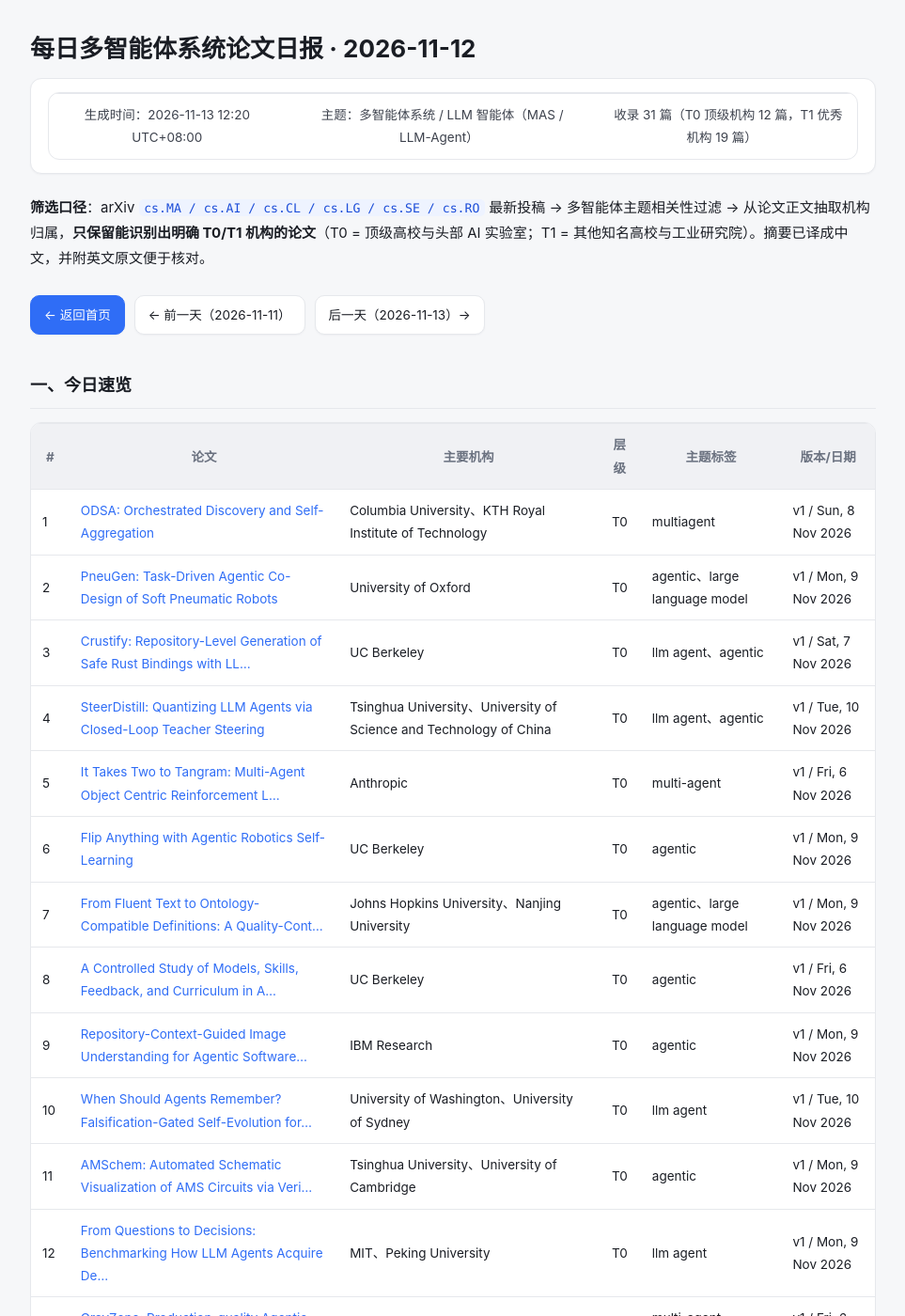
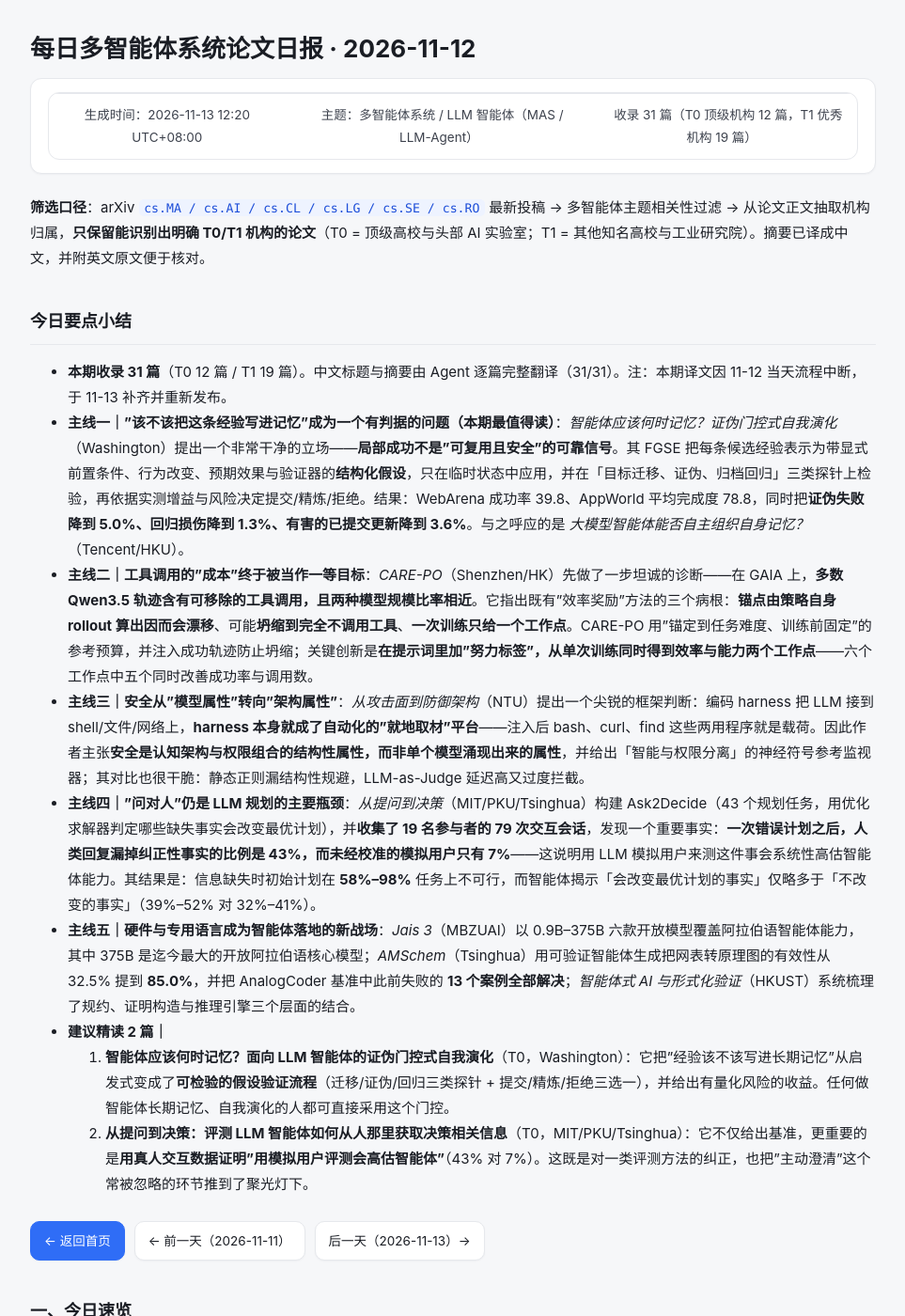
Before and after one commit to isaacveg/mas-daily, a Jekyll site: the page built from daily/2026-11-12.md, in a window 1280 px wide and 1400 px high. Shown: the whole window at 94% size, without its empty margins (158-1121 px from the left). Built offline with Jekyll 4.4.1, drawn with Linux system fonts in a browser that asks for light colours.

Commit message:
report: 更新 2026-11-13 日报

```diff
--- a/daily/2026-11-12.md
+++ b/daily/2026-11-12.md
@@ -8,6 +8,18 @@ permalink: /daily/2026-11-12/
 > 生成时间：2026-11-13 12:20 UTC+08:00　|　主题：多智能体系统 / LLM 智能体（MAS / LLM-Agent）　|　收录 31 篇（T0 顶级机构 12 篇，T1 优秀机构 19 篇）
 
 **筛选口径**：arXiv `cs.MA / cs.AI / cs.CL / cs.LG / cs.SE / cs.RO` 最新投稿 → 多智能体主题相关性过滤 → 从论文正文抽取机构归属，**只保留能识别出明确 T0/T1 机构的论文**（T0 = 顶级高校与头部 AI 实验室；T1 = 其他知名高校与工业研究院）。摘要已译成中文，并附英文原文便于核对。
+
+## 今日要点小结
+
+- **本期收录 31 篇**（T0 12 篇 / T1 19 篇）。中文标题与摘要由 Agent 逐篇完整翻译（31/31）。注：本期译文因 11-12 当天流程中断，于 11-13 补齐并重新发布。
+- **主线一｜"该不该把这条经验写进记忆"成为一个有判据的问题（本期最值得读）**：*智能体应该何时记忆？证伪门控式自我演化*（Washington）提出一个非常干净的立场——**局部成功不是"可复用且安全"的可靠信号**。其 FGSE 把每条候选经验表示为带显式前置条件、行为改变、预期效果与验证器的**结构化假设**，只在临时状态中应用，并在「目标迁移、证伪、归档回归」三类探针上检验，再依据实测增益与风险决定提交/精炼/拒绝。结果：WebArena 成功率 39.8、AppWorld 平均完成度 78.8，同时把**证伪失败降到 5.0%、回归损伤降到 1.3%、有害的已提交更新降到 3.6%**。与之呼应的是 *大模型智能体能否自主组织自身记忆？*（Tencent/HKU）。
+- **主线二｜工具调用的"成本"终于被当作一等目标**：*CARE-PO*（Shenzhen/HK）先做了一步坦诚的诊断——在 GAIA 上，**多数 Qwen3.5 轨迹含有可移除的工具调用，且两种模型规模比率相近**。它指出既有"效率奖励"方法的三个病根：**锚点由策略自身 rollout 算出因而会漂移**、可能**坍缩到完全不调用工具**、**一次训练只给一个工作点**。CARE-PO 用"锚定到任务难度、训练前固定"的参考预算，并注入成功轨迹防止坍缩；关键创新是**在提示词里加"努力标签"，从单次训练同时得到效率与能力两个工作点**——六个工作点中五个同时改善成功率与调用数。
+- **主线三｜安全从"模型属性"转向"架构属性"**：*从攻击面到防御架构*（NTU）提出一个尖锐的框架判断：编码 harness 把 LLM 接到 shell/文件/网络上，**harness 本身就成了自动化的"就地取材"平台**——注入后 bash、curl、find 这些两用程序就是载荷。因此作者主张**安全是认知架构与权限组合的结构性属性，而非单个模型涌现出来的属性**，并给出「智能与权限分离」的神经符号参考监视器；其对比也很干脆：静态正则漏结构性规避，LLM-as-Judge 延迟高又过度拦截。
+- **主线四｜"问对人"仍是 LLM 规划的主要瓶颈**：*从提问到决策*（MIT/PKU/Tsinghua）构建 Ask2Decide（43 个规划任务，用优化求解器判定哪些缺失事实会改变最优计划），并**收集了 19 名参与者的 79 次交互会话**，发现一个重要事实：**一次错误计划之后，人类回复漏掉纠正性事实的比例是 43%，而未经校准的模拟用户只有 7%**——这说明用 LLM 模拟用户来测这件事会系统性高估智能体能力。其结果是：信息缺失时初始计划在 **58%–98%** 任务上不可行，而智能体揭示「会改变最优计划的事实」仅略多于「不改变的事实」（39%–52% 对 32%–41%）。
+- **主线五｜硬件与专用语言成为智能体落地的新战场**：*Jais 3*（MBZUAI）以 0.9B–375B 六款开放模型覆盖阿拉伯语智能体能力，其中 375B 是迄今最大的开放阿拉伯语核心模型；*AMSchem*（Tsinghua）用可验证智能体生成把网表转原理图的有效性从 32.5% 提到 **85.0%**，并把 AnalogCoder 基准中此前失败的 **13 个案例全部解决**；*智能体式 AI 与形式化验证*（HKUST）系统梳理了规约、证明构造与推理引擎三个层面的结合。
+- **建议精读 2 篇｜**
+  1. **智能体应该何时记忆？面向 LLM 智能体的证伪门控式自我演化**（T0，Washington）：它把"经验该不该写进长期记忆"从启发式变成了**可检验的假设验证流程**（迁移/证伪/回归三类探针 + 提交/精炼/拒绝三选一），并给出有量化风险的收益。任何做智能体长期记忆、自我演化的人都可直接采用这个门控。
+  2. **从提问到决策：评测 LLM 智能体如何从人那里获取决策相关信息**（T0，MIT/PKU/Tsinghua）：它不仅给出基准，更重要的是**用真人交互数据证明"用模拟用户评测会高估智能体"**（43% 对 7%）。这既是对一类评测方法的纠正，也把"主动澄清"这个常被忽略的环节推到了聚光灯下。
 
 <div class="day-nav"><a class="home" href="/mas-daily/">← 返回首页</a><a href="/mas-daily/daily/2026-11-11/">← 前一天（2026-11-11）</a><a href="/mas-daily/daily/2026-11-13/">后一天（2026-11-13）→</a></div>
 
```
Also changed, not shown: daily/2026-11-13.md (+5 -3 lines).
